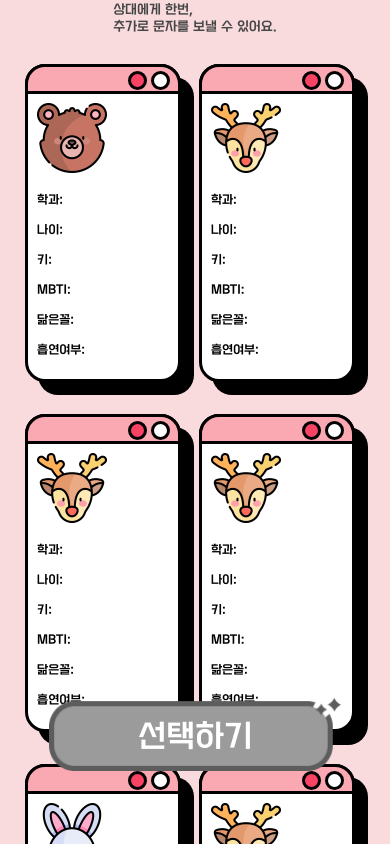
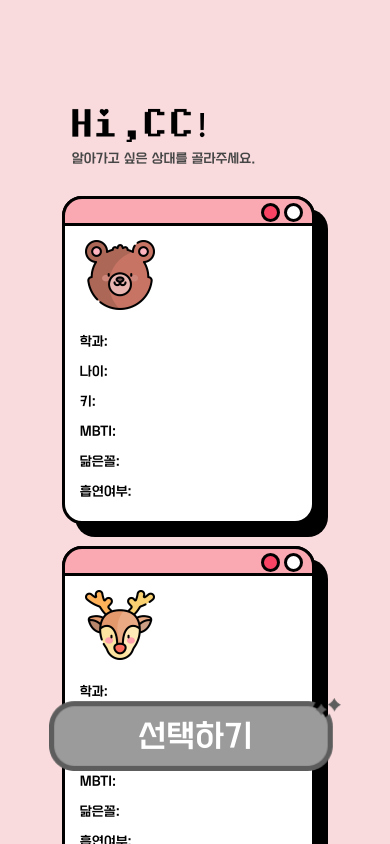
Before and after one commit to HICC-2024-PROJECT-PRESENTATION-CONTEST/Team3-Frontend, a React (Vite) app in the folder hi-cc/: page /recommends in a window 390 px wide. Built offline with nearby package versions, Linux system fonts and the light colour scheme.

Commit message:
feat: Logo 추가 및 반응형

```diff
--- a/hi-cc/src/components/ProfileCard.jsx
+++ b/hi-cc/src/components/ProfileCard.jsx
@@ -24,10 +24,15 @@ export default function ProfileCard(props, {children}) {
 
 const ProfileCardWrapper = styled.div`
     position: relative;
-    width: calc(40vw + 10px);
-    max-width: 310px;
-    height: 80px;
+    width: calc(40vw + 13px);
+    max-width: 313px;
+    height: auto;
     cursor: pointer;
+
+    @media screen and (max-width: 420px) {
+        width: calc(65vw + 13px);
+        min-width: 228px;
+    }
 `
 
 const Top = styled.div`
@@ -44,6 +49,11 @@ const Top = styled.div`
     border: 3px solid #000000;
     border-radius: 20px 20px 0px 0px;
     z-index: 150;
+
+    @media screen and (max-width: 420px) {
+        width: 65vw;
+        min-width: 215px;
+    }
 `
 
 const WriteHere = styled.div`
@@ -55,8 +65,8 @@ const WriteHere = styled.div`
 
     top: 0px;
     left: 0px;
-    padding: 36px 9px 15px 9px;
-    font-size: 12px;
+    padding: 36px 15px 15px 15px;
+    font-size: 13px;
     line-height: 30px;
 
     background: ${props => props.$selected? "#FAA8B1" : "#FFFFFF"};
@@ -65,9 +75,15 @@ const WriteHere = styled.div`
     z-index: 100;
 
     box-shadow: 13px 13px 0px rgba(0, 0, 0);
+
+    @media screen and (max-width: 420px) {
+        width: 65vw;
+        min-width: 215px;
+    }
 `
 
 const Image = styled.img`
+    padding: 5px;
     width: 70px;
     height: 70px;
 `
@@ -78,16 +94,12 @@ const Icon1 = styled.div`
     height: 13px;
 
     top: 7px;
-    right: 23px;
+    right: 25px;
 
     border: 3px solid #000000;
-    border-radius: 30px;
+    border-radius: 50%;
     background-color: #FFFFFF;
     z-index: 160;
-
-    @media screen and (max-width: 750px) {
-        left: calc(40vw - 30px);
-    }
 `
 
 const Icon2 = styled.div`
@@ -96,14 +108,10 @@ const Icon2 = styled.div`
     height: 13px;
 
     top: 7px;
-    right: 47px;
+    right: 48px;
 
     border: 3px solid #000000;
-    border-radius: 30px;
+    border-radius: 50%;
     background-color: #F94364;
     z-index: 160;
-
-    @media screen and (max-width: 750px) {
-        left: calc(40vw - 53px);
-    }
 `
--- a/hi-cc/src/pages/userPage/Recommends/Recommends.jsx
+++ b/hi-cc/src/pages/userPage/Recommends/Recommends.jsx
@@ -2,6 +2,7 @@ import React, { useEffect, useState } from 'react';
 import { useNavigate } from 'react-router-dom';
 import styled from "styled-components";
 
+import Logo from "../../../assets/Logo.png";
 import ProfileCard from "../../../components/ProfileCard";
 import Button from "../../../components/MainButton";
 import Bear from "../../../assets/bear.png";
@@ -36,13 +37,14 @@ export default function Recommends() {
     }
 
 
-    return(
+    return (
         <RecommendsWrapper>
-            <DescriptionText>
-                    상대에게 한번,<br/>
-                    추가로 문자를 보낼 수 있어요.
-            </DescriptionText>
-
+            <DescriptionWrapper>
+                <LogoWrapper src={Logo} />
+                <DescriptionText>
+                    알아가고 싶은 상대를 골라주세요.
+                </DescriptionText>
+            </DescriptionWrapper>
             <ProfileCardWrapper>
                 <ProfileCard id={1} src={Bear} onClick={() => handleClick(1)} $selected={selectedId === 1} />
                 <ProfileCard id={2} src={Deer} onClick={() => handleClick(2)} $selected={selectedId === 2} />
@@ -73,10 +75,35 @@ const ProfileCardWrapper = styled.div`
     grid-template-columns: repeat(2, 1fr);
     grid-template-rows: repeat(4, 350px);
     margin: 30px 0 150px 0;
-    column-gap: 2vw;
+    column-gap: 20px;
+
+    @media screen and (max-width: 420px) {
+        grid-template-columns: repeat(1, 1fr);
+        grid-template-rows: repeat(7, 350px);
+    }
+`
+
+const DescriptionWrapper = styled.div`
+    display: flex;
+    flex-direction: column;
+    justify-content: start;
+    margin-top: 100px;
+    width: calc(80vw + 20px); // -30px 한 상태
+    max-width: 620px; // -20px 한 상태
+
+    @media screen and (max-width: 420px) {
+        width: calc(65vw - 7px); // -20px 한 상태
+        min-width: 208px; // -20px 한 상태
+    }
 `
 
 const DescriptionText = styled.div`
     font-size: 13px;
     color: #464646;
 `
+
+const LogoWrapper = styled.img`
+    width: 35vw;
+    min-width: 115px;
+    max-width: 259px;
+`
```
Also changed, not shown: hi-cc/src/assets/Logo.png (added).
